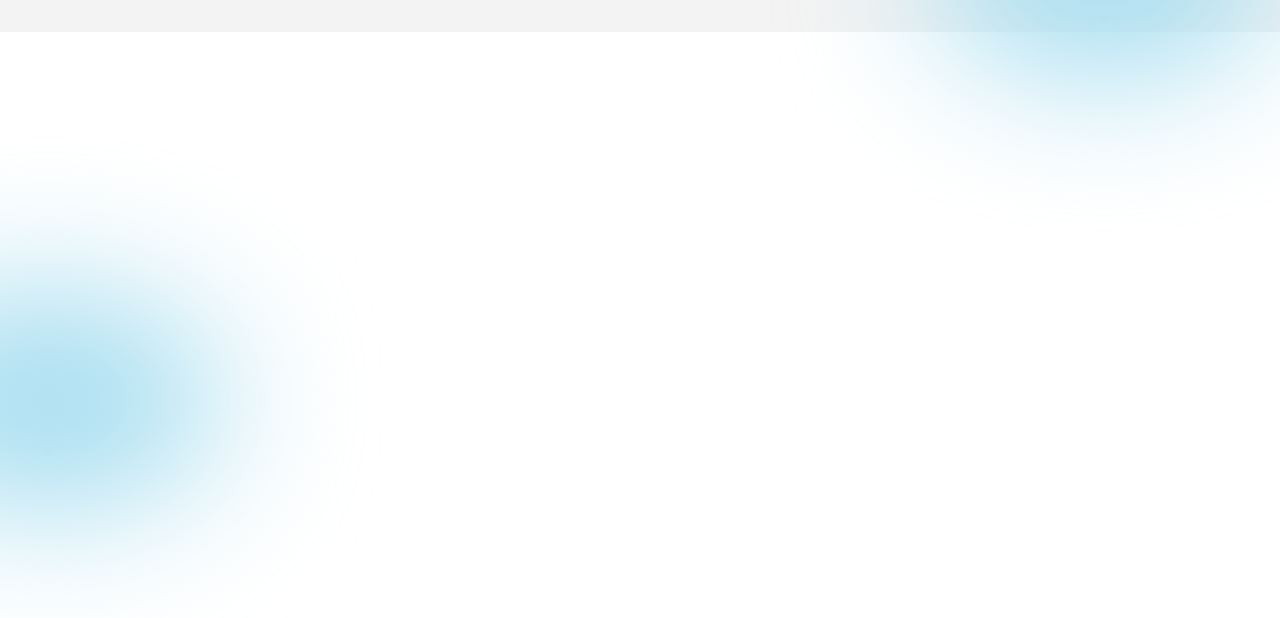
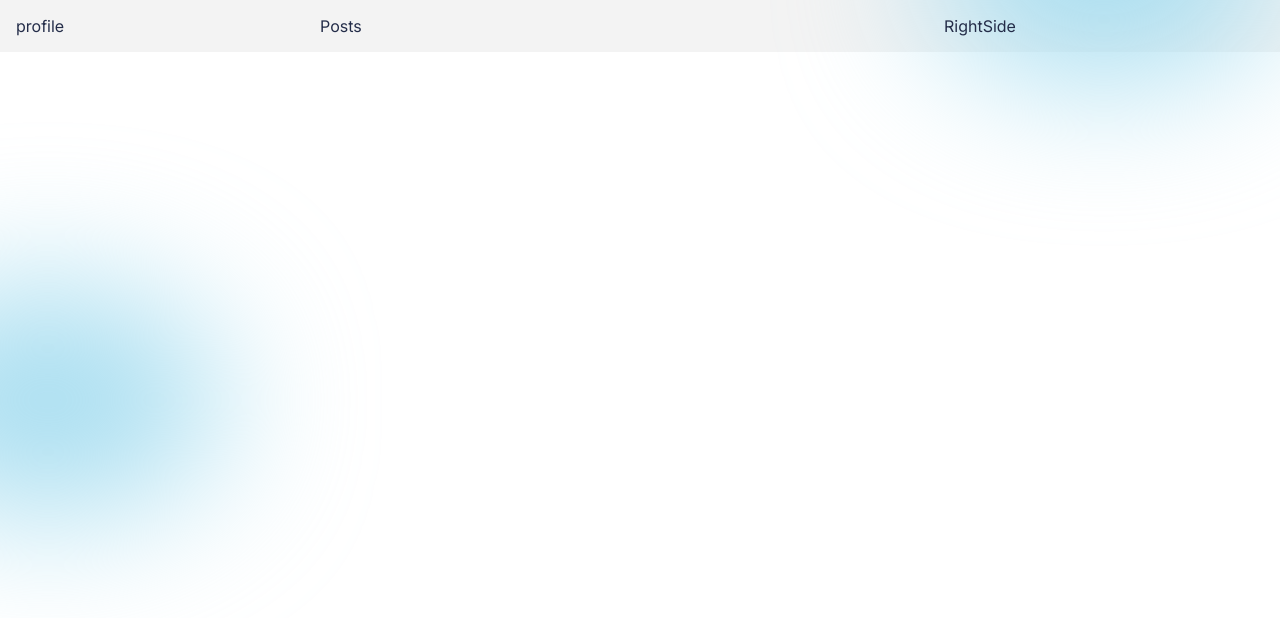
Before and after one commit to shakhawatsalam/socialmedia-fb, a React (Create React App) app: page / in a window 1280 px wide. Shown: the top 618 px of the page. Built offline with nearby package versions, Linux system fonts and the light colour scheme.

Commit message:
working no dividing side

```diff
--- a/src/App.js
+++ b/src/App.js
@@ -1,9 +1,11 @@
 import "./App.css"
+import Home from "./pages/home/Home";
 function App() {
   return (
     <div className="App">
-        <div className="blur" style={{top: '-18%', right: '0' }}></div>
-        <div className="blur" style={{top: '36%', left: '-8rem'}}></div>
+      <div className="blur" style={{ top: '-18%', right: '0' }}>ffff</div>
+      <div className="blur" style={{ top: '36%', left: '-8rem' }}></div>
+      <Home />
     </div>
   );
 }
--- /dev/null
+++ b/src/pages/home/Home.css
@@ -0,0 +1,6 @@
+.Home{
+    position: relative;
+    display: grid;
+    grid-template-columns: 18rem auto 20rem;
+    gap: 1rem;
+}
--- /dev/null
+++ b/src/pages/home/Home.jsx
@@ -0,0 +1,14 @@
+import React from 'react';
+import './Home.css'
+
+const Home = () => {
+    return (
+        <div className='Home'>
+            <div className='profileSide'>profile</div>
+            <div className='postSide'>Posts</div>
+            <div className='RightSide'>RightSide</div>
+        </div>
+    );
+};
+
+export default Home;
```
Also changed, not shown: src/components/profileSide/ProfileSide.css (added), src/components/profileSide/ProfileSide.jsx (added).
